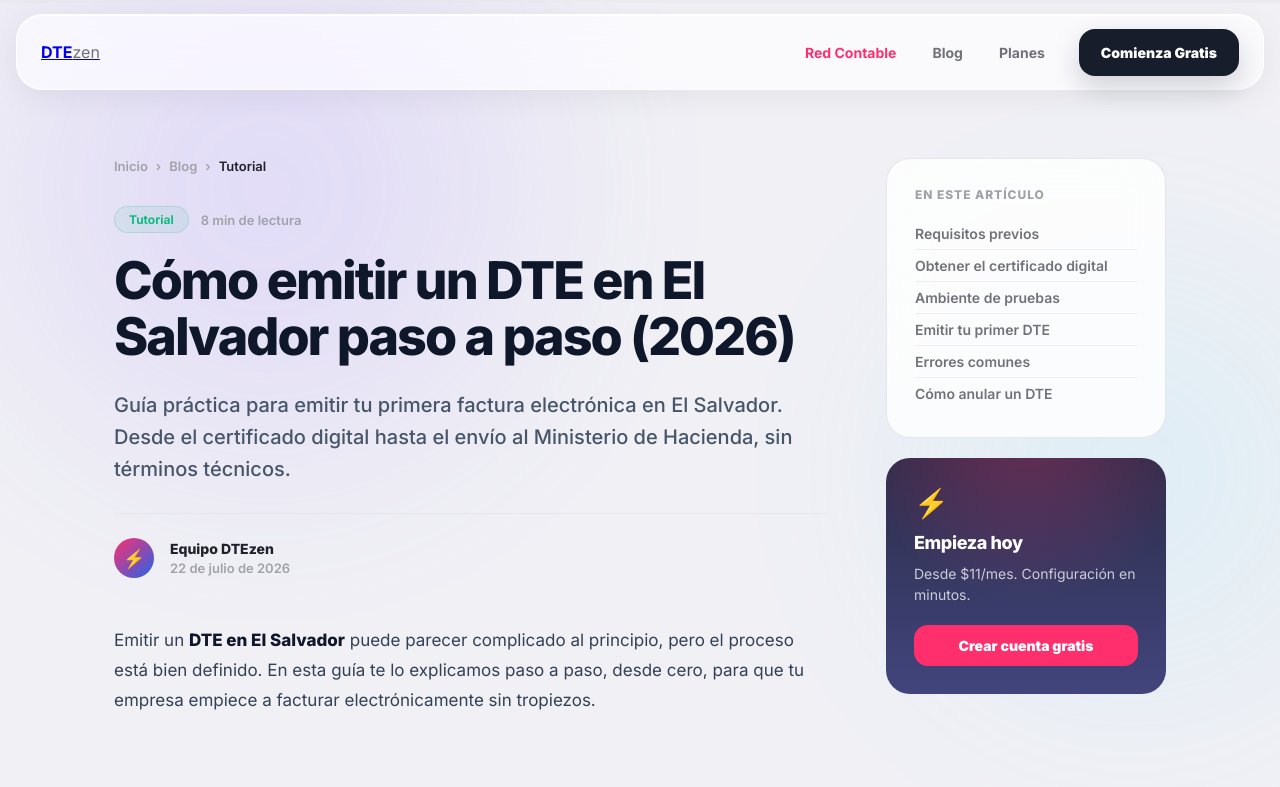
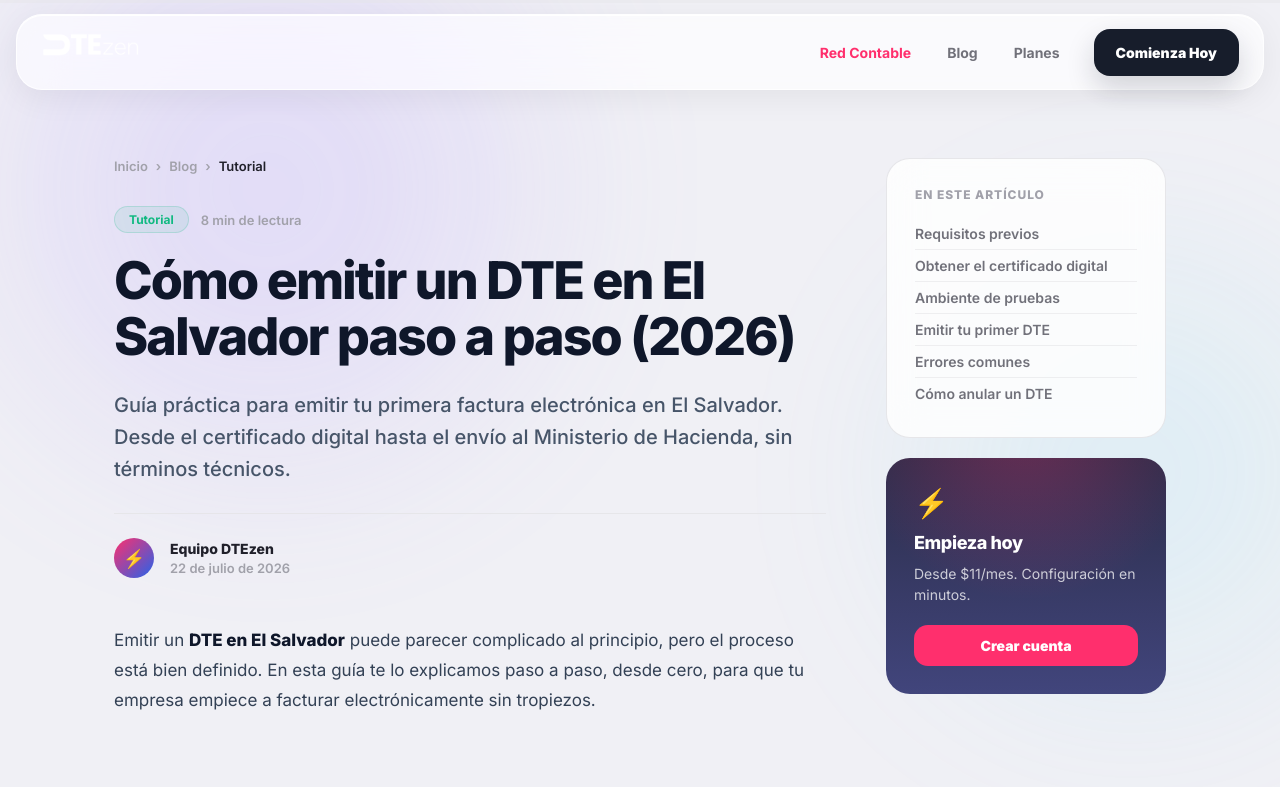
Before and after one commit to oswaldovt16/DTEzen, a Next.js app: page /blog/como-emitir-dte-el-salvador in a window 1280 px wide. Shown: the top 787 px of the page. Built offline with nearby package versions, Linux system fonts and the light colour scheme.

Commit message:
Update BlogPost.jsx privacy clicks

```diff
--- a/components/BlogPost.jsx
+++ b/components/BlogPost.jsx
@@ -36,13 +36,13 @@
       {/* Nav */}
       <nav className="nav" aria-label="Navegación">
         <div className="nav-inner">
-          <a href="/" className="logo"><strong>DTE</strong><span style={{ color: '#71717a', fontWeight: 400 }}>zen</span></a>
+          <img src="/logo.png" alt="DTEzen" style={{ height: '62px', filter: 'brightness(0) invert(1)', marginBottom: 12 }} />
           <div className="nav-links">
             <a href="/#red-contable" style={{ color: '#ff2f6d', fontWeight: 700, textDecoration: 'none', padding: '8px 14px', fontSize: 14 }}>Red Contable</a>
             <a href="/blog" style={{ color: '#71717a', fontWeight: 700, textDecoration: 'none', padding: '8px 14px', fontSize: 14 }}>Blog</a>
             <a href="/#pricing" style={{ color: '#71717a', fontWeight: 700, textDecoration: 'none', padding: '8px 14px', fontSize: 14 }}>Planes</a>
           </div>
-          <a href={SIGNUP_URL} className="btn-dark">Comienza Gratis</a>
+          <a href={SIGNUP_URL} className="btn-dark">Comienza Hoy</a>
         </div>
       </nav>
 
@@ -147,7 +147,7 @@
                   Desde $11/mes. Configuración en minutos.
                 </p>
                 <a href={SIGNUP_URL} style={{ display: 'block', background: '#ff2f6d', color: 'white', textDecoration: 'none', textAlign: 'center', padding: '12px 20px', borderRadius: 14, fontWeight: 900, fontSize: 14, transition: '.2s' }}>
-                  Crear cuenta gratis
+                  Crear cuenta
                 </a>
               </div>
             </div>
@@ -159,16 +159,16 @@
       <footer className="footer" style={{ position: 'relative', zIndex: 1 }}>
         <div className="footer-inner">
           <div>
-            <a href="/" className="footer-logo"><strong>DTE</strong><span className="zen">zen</span></a>
+            <img src="/logo.png" alt="DTEzen" style={{ height: '62px', filter: 'brightness(0) invert(1)', marginBottom: 12 }} />
             <p className="footer-copy">© 2026 DTEzen. Todos los derechos reservados.</p>
           </div>
           <div className="footer-col"><h4>Pagos</h4><span style={{ color: '#a1a1aa', fontWeight: 800 }}>Wompi</span></div>
           <div className="footer-col"><h4>Contacto</h4><a href="mailto:contacto@dtezen.com">contacto@dtezen.com</a></div>
           <div className="footer-col">
-            <h4>Legal</h4>
-            <a href="/terminos">Términos y Condiciones</a>
-            <a href="/privacidad">Política de privacidad</a>
-          </div>
+              <h4>Legal</h4>
+              <a href="https://app.dtezen.com/terminos">Términos y Condiciones</a>
+              <a href="https://app.dtezen.com/privacidad">Política de privacidad</a>
+            </div>
         </div>
         <div className="footer-divider" />
         <div className="footer-bottom">Software de facturación electrónica DTE para El Salvador · Ministerio de Hacienda homologado</div>
```
